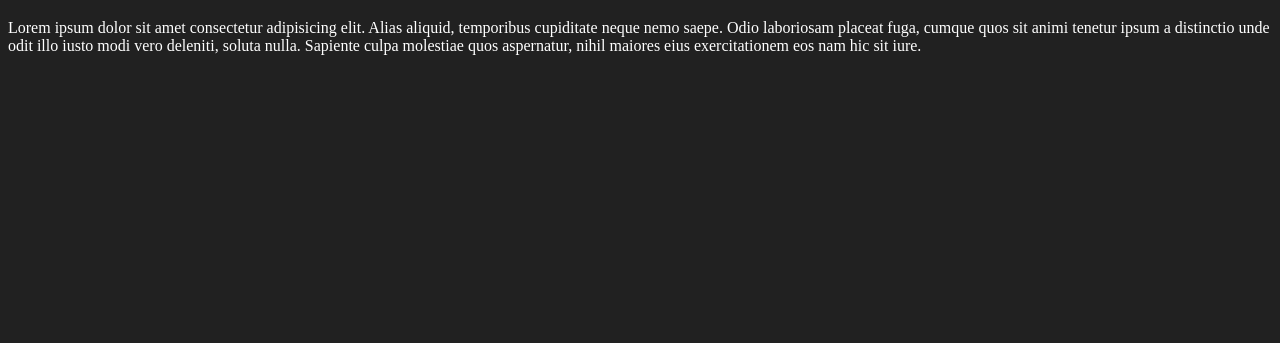
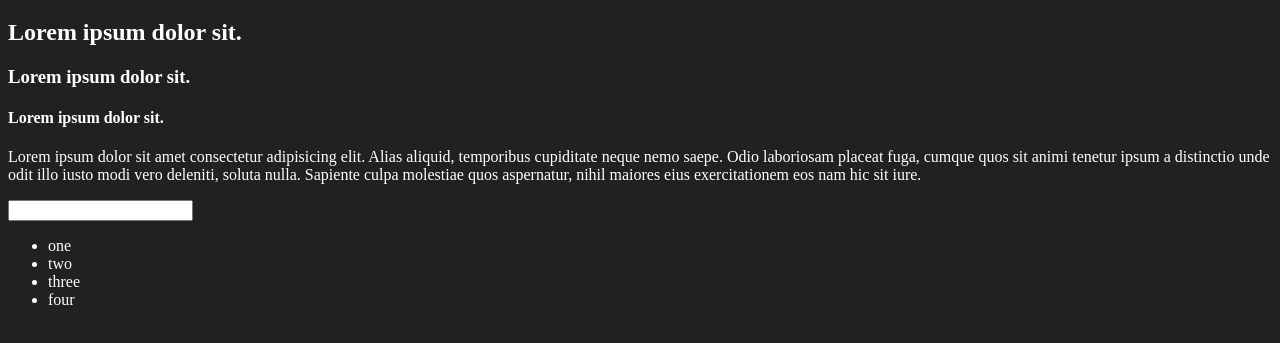
Before and after one commit to Sudhish29/js, a plain HTML site: page dom/one.html in a window 1280 px wide. Shown: the part 61-404 px from the top of the page. Drawn offline with Linux system fonts and the light colour scheme.

Commit message:
dom changes

```diff
--- a/dom/one.html
+++ b/dom/one.html
@@ -14,7 +14,17 @@
 <body  class="bg-black">
     <div>
         <h1 id="title"class="heading">Learning DOM by Sudhish</h1>
+        <h2>Lorem ipsum dolor sit.</h2>
+        <h3>Lorem ipsum dolor sit.</h3>
+        <h4>Lorem ipsum dolor sit.</h4>
         <p>Lorem ipsum dolor sit amet consectetur adipisicing elit. Alias aliquid, temporibus cupiditate neque nemo saepe. Odio laboriosam placeat fuga, cumque quos sit animi tenetur ipsum a distinctio unde odit illo iusto modi vero deleniti, soluta nulla. Sapiente culpa molestiae quos aspernatur, nihil maiores eius exercitationem eos nam hic sit iure.</p>
+        <input type="password" name="" id="">
+        <ul>
+        <li class="list-item">one</li>
+        <li class="list-item">two</li>
+        <li class="list-item">three</li>
+        <li class="list-item">four</li>
+        </ul>
     </div>
 </body>
 </html>
```
